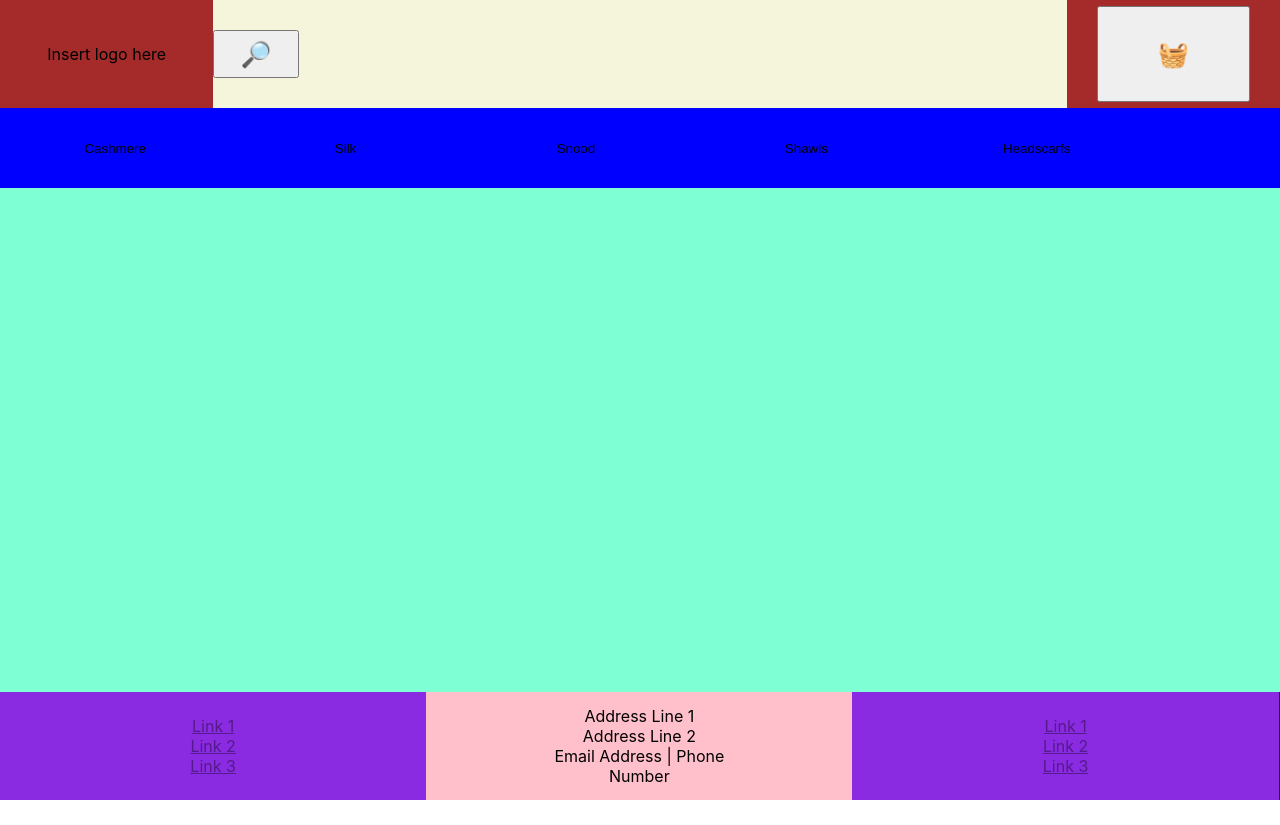
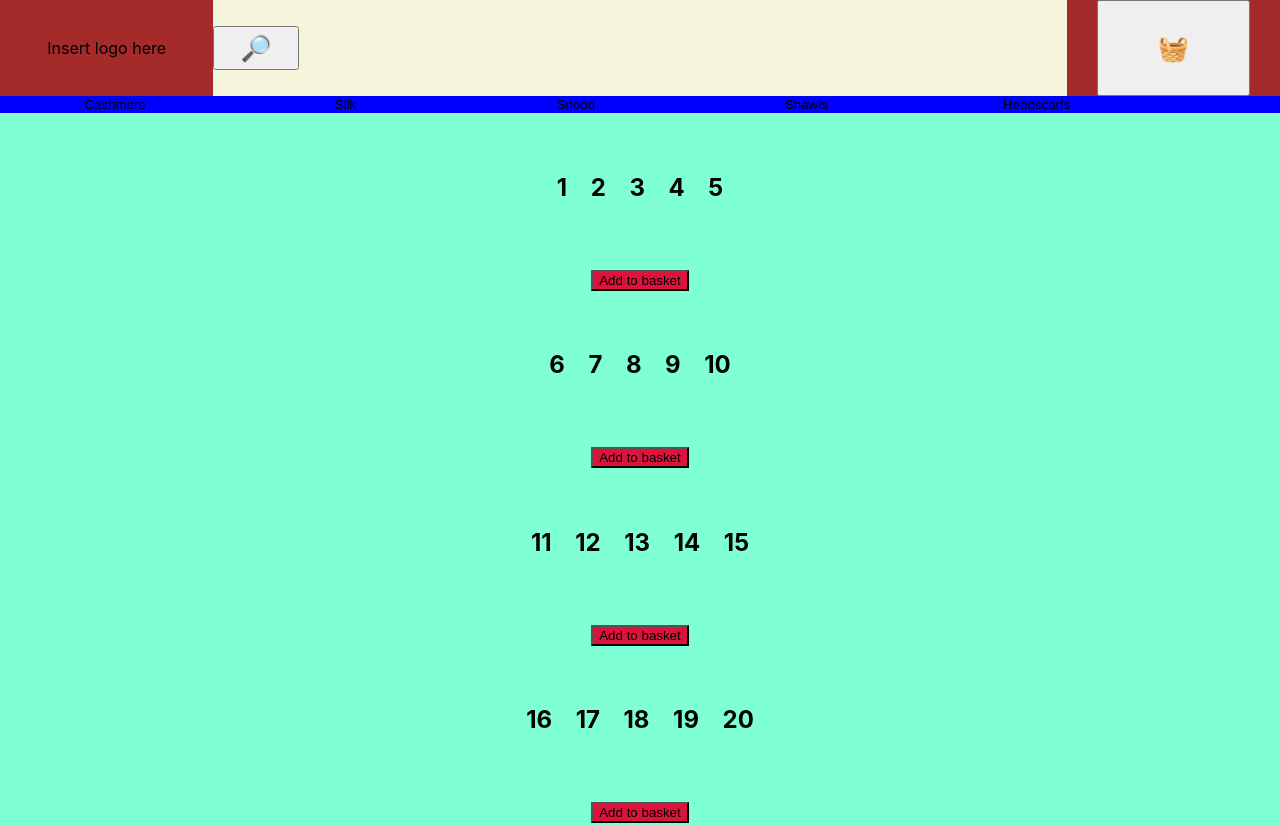
Before and after one commit to FarhathH/FinalProjectEcommerceFarhath, a React (Create React App) app in the folder ecommerce/: page / in a window 1280 px wide. Shown: the top 825 px of the page. Before the commit the page ends 800 px from the top, so only its background shows below. Built offline with nearby package versions, Linux system fonts and the light colour scheme.

Commit message:
trying to get functionality working
-trying to get item added to basket.
-want to view items by clicking category on nav bar.

```diff
--- a/ecommerce/src/App.js
+++ b/ecommerce/src/App.js
@@ -126,6 +126,8 @@ function App() {
       },
     ]
   )
+
+
   //for viewing basket
   const[showBasket, setShowBasket] = useState(false);
 
@@ -133,10 +135,24 @@ function App() {
   //For selecting the product by index.
   const[selectedProduct, setSelectedProduct] = useState(products);
 
+  //array for adding items to basket page.
+  const[basketList, setBasketList]=useState([]);
+
+  //for picking out the items in a category.
+  const[currentCategory, setCurrentCategory] = useState(products.specificItems);
+
+  //function for adding item to basket with onClick trigger
+  function AddToBasket(index){
+    let newItem = products[index]
+    let temp = [...basketList]
+    temp.push(newItem)
+    setBasketList(temp)
+  }
 
   //This trigger when user clicks a button on the nav bar.
   function ClickNavBtn(index){
     setSelectedProduct(products[index])
+    setCurrentCategory(products.specificItems)
   }
 
   function BasketPageView(){ //for viewing the basket checkout page.
@@ -159,11 +175,15 @@ function App() {
           {showBasket == false &&
             <ProductPage //show when the condition is false.
               product = {selectedProduct} action = {ClickNavBtn}
+              addToCheckout = {AddToBasket}
+              item = {currentCategory}
             />
           }
 
           {showBasket == true &&
-            <Basket/> //show when the condition is true.
+            <Basket
+              basket = {basketList} //wanted the page to store items in basket.
+            /> //show when the condition is true.
           }
 
         </div>
--- a/ecommerce/src/ecommerce.basket.jsx
+++ b/ecommerce/src/ecommerce.basket.jsx
@@ -2,10 +2,10 @@ import {useState} from "react";
 import './ecommerce.css';
 
 
-function Basket(){
+function Basket(basket){
     return(
         <div className = "basket-display">
-
+            <div>{basket.specificItem}</div>
         </div>
     );
 }
--- a/ecommerce/src/ecommerce.css
+++ b/ecommerce/src/ecommerce.css
@@ -81,7 +81,11 @@ justify-content: center;
 }
 
 .specific-item{
-    margin:25%;
+    margin:10%;
+}
+
+.addItem-btn{
+    background-color: crimson;
 }
 
 
--- a/ecommerce/src/ecommerce.nav.bar.jsx
+++ b/ecommerce/src/ecommerce.nav.bar.jsx
@@ -1,5 +1,5 @@
 import './ecommerce.css';
-import ProductPage from './ecommerce.product.pg.js';
+import ProductPage from './ecommerce.product.pg.jsx';
 import {useState} from 'react';
 import App from './App.js';
 
--- a/ecommerce/src/ecommerce.product.pg.jsx
+++ b/ecommerce/src/ecommerce.product.pg.jsx
@@ -2,7 +2,10 @@ import './ecommerce.css';
 import {useState} from 'react';
 import App from './App.js';
 
-function ProductPage({product, action}){
+function ProductPage({product, addToCheckout, item}){
+
+
+
     return(
 
 
@@ -10,8 +13,18 @@ function ProductPage({product, action}){
             <h2>
                 {/* <p>{product.picture}</p> */}
                 <p>{product.title}</p>
-                {/* <p>{product.price}</p> */}
-                <p className = "category-list">{product.specificItems}</p>
+
+                {product.map((i,index) =>{
+                    return(
+                        <div className = "specific-item">
+                            <p className = "category-list">{i.specificItems}</p>
+                            {/*should add item into basket when button is clicked*/}
+                            <button onClick = {() => addToCheckout(index)}className = "addItem-btn">Add to basket</button>
+                        </div>
+
+                    );
+
+                })}
 
             </h2>
 
```
Lines whose indentation alone changed are shown as unchanged.
